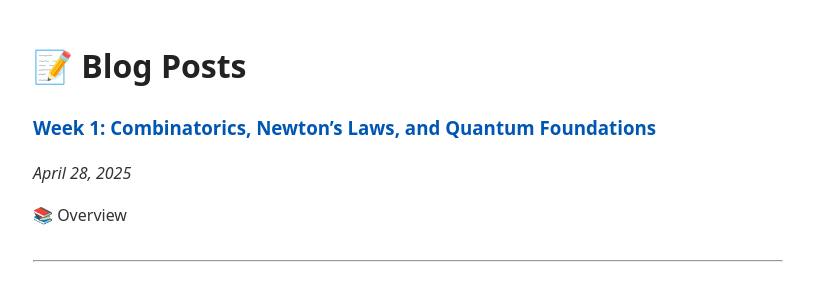
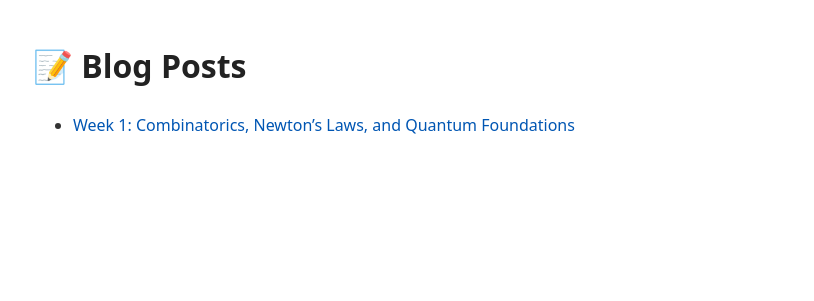
Before and after one commit to michaeltdeguzman/michaeltdeguzman, a Jekyll site: the page built from blog.md, in a window 1280 px wide. Shown: the top 301 px of the page, without its empty margins (232-1046 px from the left). Built offline with Jekyll 4.4.1, drawn with Linux system fonts in a browser that asks for light colours.

Commit message:
Update blog.md

```diff
--- a/blog.md
+++ b/blog.md
@@ -7,11 +7,5 @@ permalink: /blog/
 # 📝 Blog Posts
 
 {% for post in site.posts %}
-### [{{ post.title }}]({{ post.url }})
-
-_{{ post.date | date: "%B %d, %Y" }}_
-
-{{ post.excerpt | strip_html | truncatewords: 30 }}
-
----
+- [{{ post.title }}]({{ post.url }})
 {% endfor %}
```
